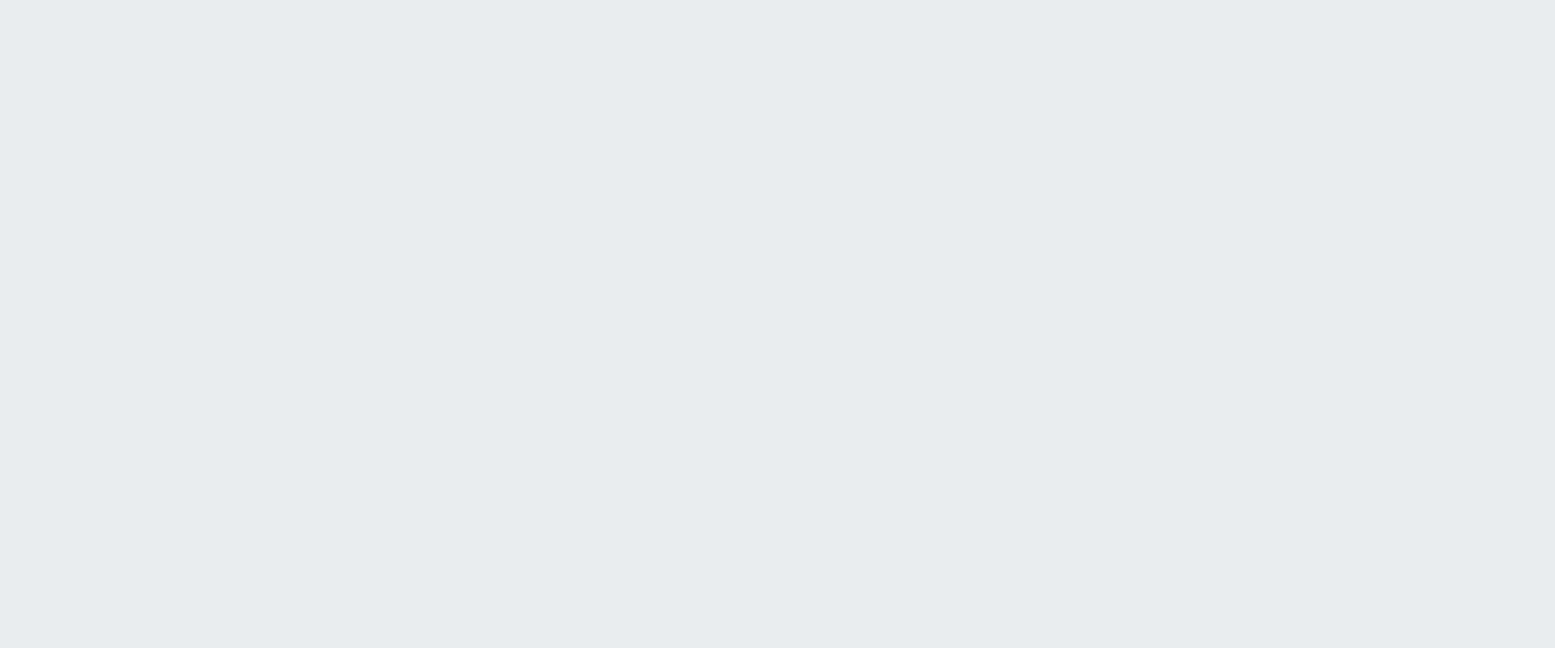
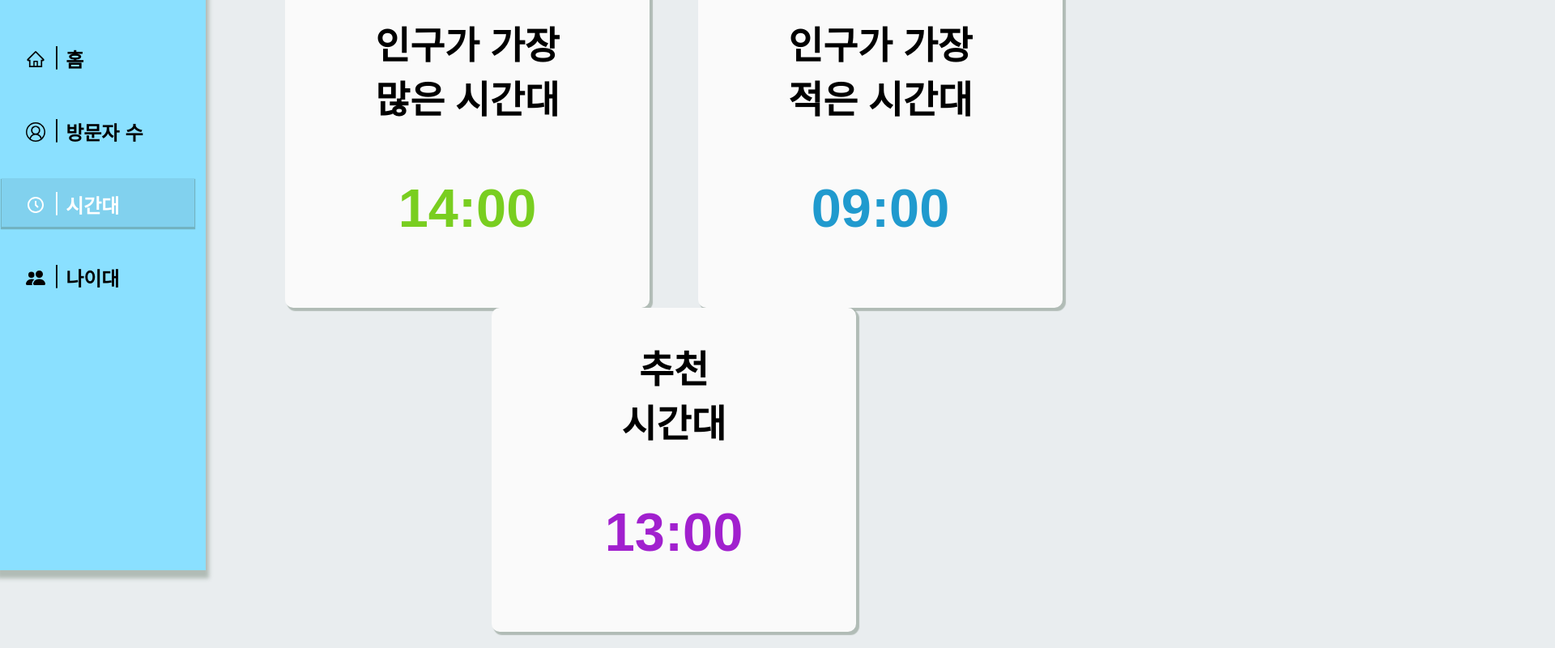
Before and after one commit to bssmsenter/senter_frontlend, a React (Create React App) app: page /time in a window 1280 px wide. Before the commit this address had no page. Shown: the part 100-900 px from the top of the page at 81% size, 1920 px wide, since content can reach past the window. Before the commit the page ends 800 px from the top, so only its background shows below. Built offline with nearby package versions, Linux system fonts and the light colour scheme; a web font is replaced by a local one.

Commit message:
min :: time 추가 및 header 일부 수정

```diff
--- a/src/App.js
+++ b/src/App.js
@@ -1,6 +1,7 @@
 import People from './components/people';
 import Home from './components/home';
 import Age from './components/age'
+import Time from './components/time'
 import { BrowserRouter as Router, Routes, Route, BrowserRouter } from "react-router-dom";
 
 
@@ -12,6 +13,7 @@ function App() {
           <Route path="/" element={<Home/>}/>
           <Route path="/people" element={<People/>}/>
           <Route path="/age" element={<Age/>}/>
+          <Route path="/time" element={<Time/>}/>
         </Routes>
       </Router>
     </div>
--- a/src/components/header.js
+++ b/src/components/header.js
@@ -13,7 +13,7 @@ function Header() {
             <p>SENTER</p>
             <div className="menulist ml1">
               <div className="menufi">
-                <a href="./"  >
+                <a href="./">
                   <div className="menulogo">
                     <AiOutlineHome />
                   </div>|
@@ -33,10 +33,12 @@ function Header() {
             </div>
             <div className="menulist ml3">
               <div className="menufi">
-                <div className="menulogo">
-                  <BiTimeFive />
-                </div>|
-                <h4 className="menuft"> 시간대</h4>
+                <a href="./time">
+                  <div className="menulogo">
+                   <BiTimeFive />
+                  </div>|
+                  <h4 className="menuft"> 시간대</h4>
+                </a>
               </div>
             </div>
             <div className="menulist ml4">
--- /dev/null
+++ b/src/components/time.js
@@ -0,0 +1,34 @@
+import '../styles/time.css';
+import React from 'react';
+import Header from './header';
+import { BsFillPeopleFill } from "react-icons/bs";
+
+function Time() {
+    return (
+        <div className="time">
+            <Header />
+            <section className="time_total">
+                <div className="freq_t">
+                    <h2 className="time_title">인구가 가장<br />많은 시간대</h2>
+                    <h3 className="freq_time">14:00</h3>
+                </div>
+
+                <div className="rare_t">
+                    <h2 className="time_title">인구가 가장<br />적은 시간대</h2>
+                    <h3 className="rare_time">09:00</h3>
+                </div>
+
+                <div className="recomm_t">
+                    <h2 className="time_title">추천<br />시간대</h2>
+                    <h3 className="rec_time">13:00</h3>
+                </div>
+
+                <div className="dateset">
+
+                </div>
+            </section>
+        </div>
+    );
+}
+
+export default Time;
--- /dev/null
+++ b/src/styles/time.css
@@ -0,0 +1,103 @@
+
+@import url('https://fonts.googleapis.com/css2?family=Do+Hyeon&display=swap');
+@import url('https://fonts.googleapis.com/earlyaccess/jejugothic.css');
+
+.time {
+  text-align: center;
+}
+
+.time .ml3 {
+  background-color: #00000011;
+  width: 95%;
+  box-shadow:0px 2px 1px 1px rgba(69, 93, 74, 0.342);
+}
+
+.time .ml3 a {
+  color: white;
+}
+
+.time_total {
+  position: absolute;
+  left: 350px;
+  width: 80%;
+  height: 100%;
+}
+
+.freq_t {
+  position: relative;
+  width: 450px;
+  height: 400px;
+  background-color: #FAFAFA;
+  margin-right: 60px;
+  top: 80px;
+  text-align: center;
+  display: inline-block;
+  border-radius: 10px 10px 10px 10px;
+  box-shadow: 3px 3px 1px 1px rgba(69, 93, 74, 0.342);
+  color: black;
+}
+
+.rare_t {
+  position: relative;
+  width: 450px;
+  height: 400px;
+  background-color: #FAFAFA;
+  margin-right: 60px;
+  top: 80px;
+  text-align: center;
+  display: inline-block;
+  border-radius: 10px 10px 10px 10px;
+  box-shadow: 3px 3px 1px 1px rgba(69, 93, 74, 0.342);
+  color: black;
+}
+
+.recomm_t {
+  position: relative;
+  width: 450px;
+  height: 400px;
+  background-color: #FAFAFA;
+  margin-right: 60px;
+  top: 80px;
+  text-align: center;
+  display: inline-block;
+  border-radius: 10px 10px 10px 10px;
+  box-shadow: 3px 3px 1px 1px rgba(69, 93, 74, 0.342);
+  color: black;
+}
+
+.time h3 {
+  color: black;
+  font-size: 50pt;
+  font-family: 'Jeju Gothic', sans-serif;
+}
+
+.time h2 {
+  color: black;
+  font-size: 35pt;
+  font-family: 'Jeju Gothic', sans-serif;
+}
+
+.freq_t .freq_time {
+  color: #79CE20;
+}
+
+.rare_t .rare_time {
+  color: #209ACE;
+}
+
+.recomm_t .rec_time {
+  color: #A120CE;
+}
+
+.dateset {
+  position: relative;
+  width: 1470px;
+  height: 400px;
+  background-color: #FAFAFA;
+  margin-left: 115px;
+  top: 140px;
+  text-align: center;
+  border-radius: 10px 10px 10px 10px;
+  box-shadow: 3px 3px 1px 1px rgba(69, 93, 74, 0.342);
+  color: black;
+}
```
Also changed, not shown: src/App.css (added), 1 other file (tests, documents, lock files or other folders).
